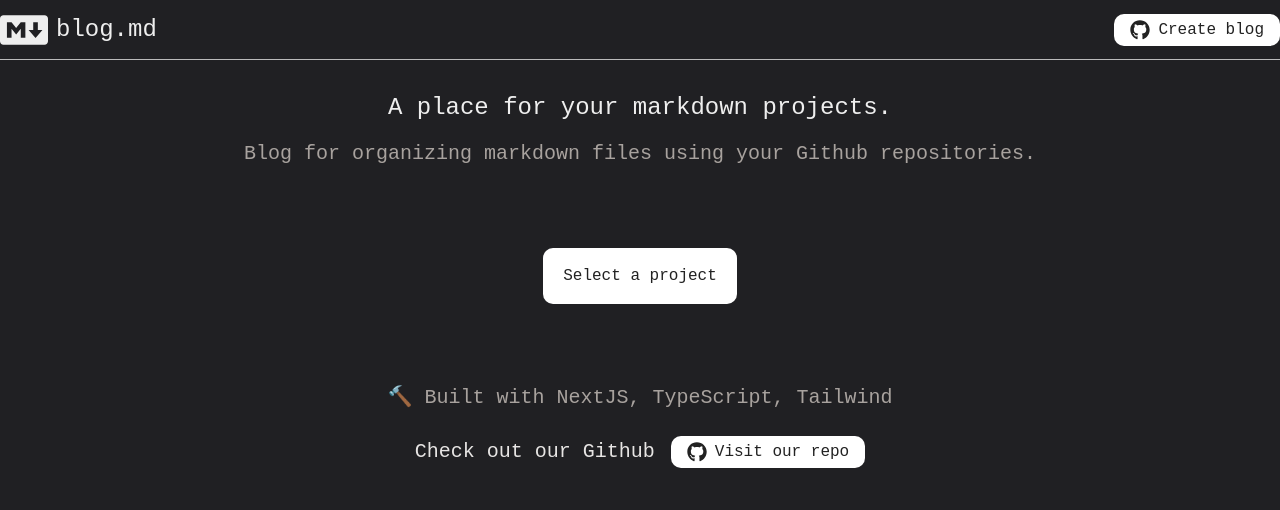
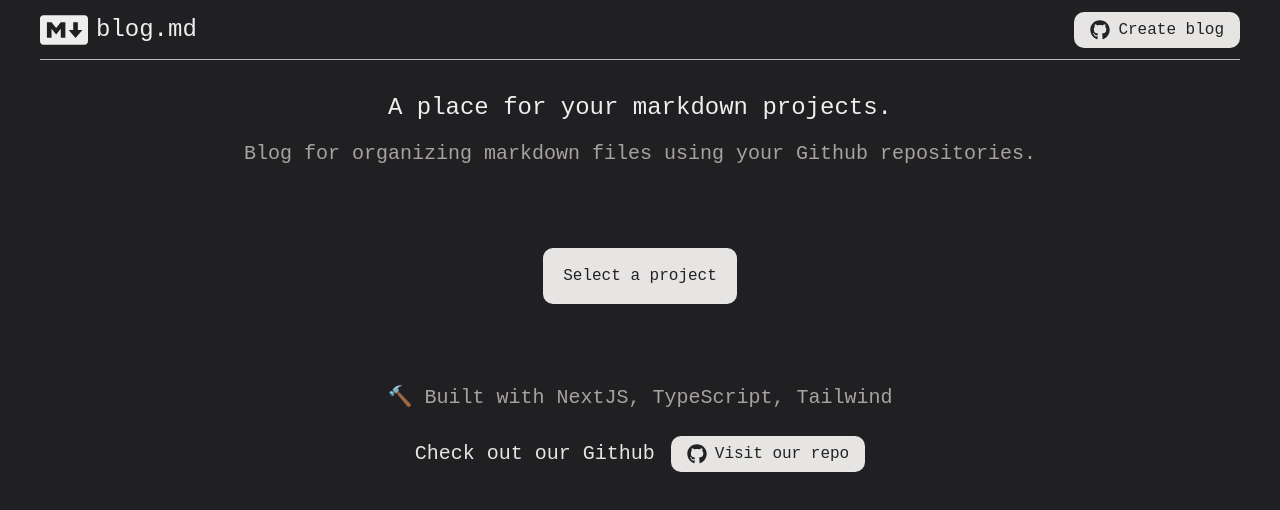
Before and after one commit to Uvacoder/github.md, a Next.js app: page / in a window 1280 px wide. Shown: the top 510 px of the page. Built offline with nearby package versions, Linux system fonts and the light colour scheme; no server answers.

Commit message:
update link styles, fix container side padding

```diff
--- a/components/DefaultButton.tsx
+++ b/components/DefaultButton.tsx
@@ -12,14 +12,14 @@
   size = 'default',
 }) => {
   const styles = {
-    default: 'px-4 py-1 min-w-[120px]',
+    default: 'px-4 py-1.5 min-w-[120px]',
     big: 'px-5 py-4 min-w-[150px]',
   };
   return (
     <button
       onClick={onClick}
       className={
-        'transition flex mx-auto bg-white text-[#222] rounded-[10px] items-center cursor-pointer w-fit ' +
+        'transition flex mx-auto bg-stone-200 text-[#222] rounded-[10px] items-center justify-center cursor-pointer w-fit ' +
         styles[size]
       }
     >
--- a/pages/_app.tsx
+++ b/pages/_app.tsx
@@ -6,7 +6,7 @@
 function MyApp({ Component, pageProps: { session, ...pageProps } }: AppProps) {
   return (
     <SessionProvider session={session}>
-      <div className="min-h-screen">
+      <div className="min-h-screen sm:px-10 px-0">
         <Header />
         <div className="grid container mx-auto my-4 min-h-full pb-20 px-4 sm:px-0">
           <Component {...pageProps} />
--- a/pages/auth/signin.tsx
+++ b/pages/auth/signin.tsx
@@ -2,6 +2,7 @@
 import React, { useEffect } from 'react';
 import { signIn, useSession } from 'next-auth/react';
 import { useRouter } from 'next/router';
+import Link from 'next/link';
 
 const SignInPage: React.FC = () => {
   const router = useRouter();
@@ -31,9 +32,9 @@
         <h2 className="text-xl text-stone-300 text-center mb-4">
           You can also browse any Github repository without an account
         </h2>
-        <ButtonLink size="big" link={{ href: '/gh' }}>
-          Find repository
-        </ButtonLink>
+        <Link href="/gh">
+          <div className="link mx-auto text-xl">Find repository</div>
+        </Link>
       </div>
     </div>
   );
--- a/pages/gh/index.tsx
+++ b/pages/gh/index.tsx
@@ -49,7 +49,7 @@
     <Link href={`/gh/${user?.login}`}>
       <div className="grid place-content-center gap-4">
         <div className="flex gap-2 flex-col sm:flex-row items-center mx-auto cursor-pointer">
-          <div>View your projects</div>
+          <div className="link">View your projects</div>
           <UserSmall
             owner={{
               avatar_url: user?.image,
@@ -57,7 +57,7 @@
             }}
           />
         </div>
-        <ButtonLink onClick={() => signOut()} text="Sign out" />
+        <ButtonLink onClick={() => signOut()}>Sign out</ButtonLink>
       </div>
     </Link>
   );
--- a/styles/globals.css
+++ b/styles/globals.css
@@ -20,3 +20,10 @@
 * {
   box-sizing: border-box;
 }
+
+.link {
+  @apply text-accent;
+  text-decoration: underline;
+  cursor: pointer;
+  text-align: center;
+}
--- a/tailwind.config.js
+++ b/tailwind.config.js
@@ -5,6 +5,9 @@
   content: ['./components/**/*.tsx', './pages/**/*.tsx', './public/**/*.html'],
   theme: {
     extend: {
+      colors: {
+        accent: '#7f6df2',
+      },
       screens: {
         xs: '475px',
         ...defaultTheme.screens,
@@ -13,3 +16,46 @@
   },
   plugins: [require('@tailwindcss/typography')],
 };
+
+/* stealing time
+.theme-dark {
+    --background-primary: #202020;
+    --background-primary-rgb: 32, 32, 32;
+    --background-primary-alt: #1a1a1a;
+    --background-secondary: #161616;
+    --background-secondary-alt: #000000;
+    --background-modifier-border: #333;
+    --background-modifier-form-field: rgba(0, 0, 0, 0.3);
+    --background-modifier-form-field-highlighted: rgba(0, 0, 0, 0.22);
+    --background-modifier-box-shadow: rgba(0, 0, 0, 0.3);
+    --background-modifier-success: #197300;
+    --background-modifier-success-rgb: 25, 115, 0;
+    --background-modifier-error: #3d0000;
+    --background-modifier-error-rgb: 61, 0, 0;
+    --background-modifier-error-hover: #470000;
+    --background-modifier-cover: rgba(0, 0, 0, 0.8);
+    --text-accent: #7f6df2; //link
+    --text-accent-hover: #8875ff;
+    --text-normal: #dcddde;
+    --text-muted: #999;
+    --text-muted-rgb: 153, 153, 153;
+    --text-faint: #666;
+    --text-error: #ff3333;
+    --text-error-hover: #990000;
+    --text-highlight-bg: rgba(255, 255, 0, 0.4);
+    --text-highlight-bg-active: rgba(255, 128, 0, 0.4);
+    --text-selection: rgba(23, 48, 77, 0.99);
+    --text-on-accent: #dcddde;
+    --interactive-normal: #2a2a2a;
+    --interactive-hover: #303030;
+    --interactive-accent: #483699;
+    --interactive-accent-rgb: 72, 54, 153;
+    --interactive-accent-hover: #4d3ca6;
+    --interactive-success: #197300;
+    --scrollbar-active-thumb-bg: rgba(255, 255, 255, 0.2);
+    --scrollbar-bg: rgba(255, 255, 255, 0.05);
+    --scrollbar-thumb-bg: rgba(255, 255, 255, 0.1);
+    --highlight-mix-blend-mode: lighten;
+    color-scheme: dark;
+}
+*/
```
